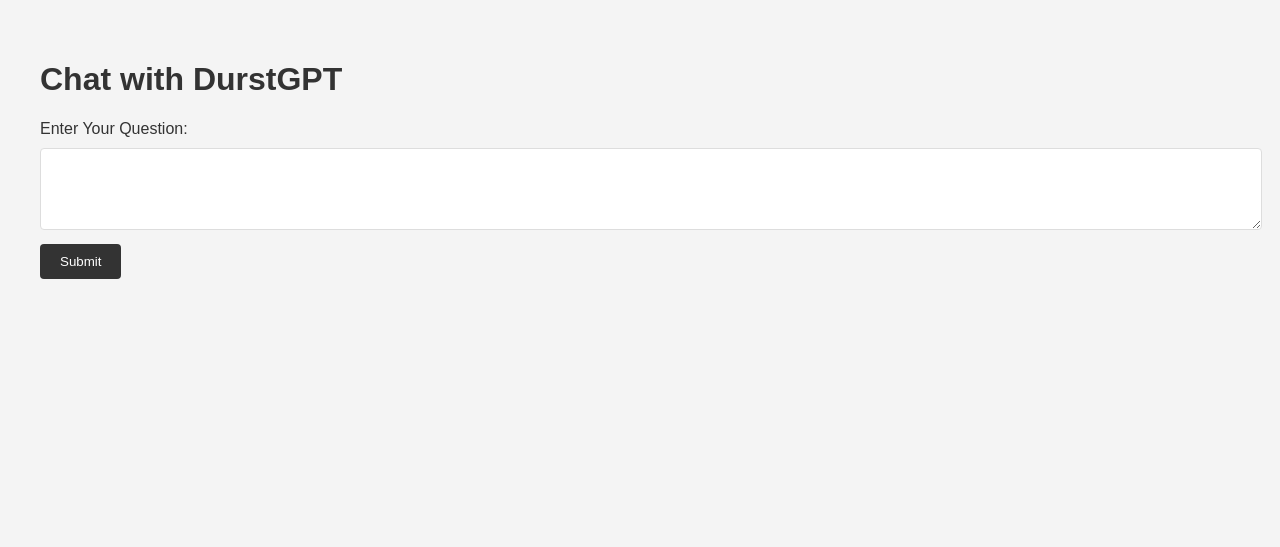
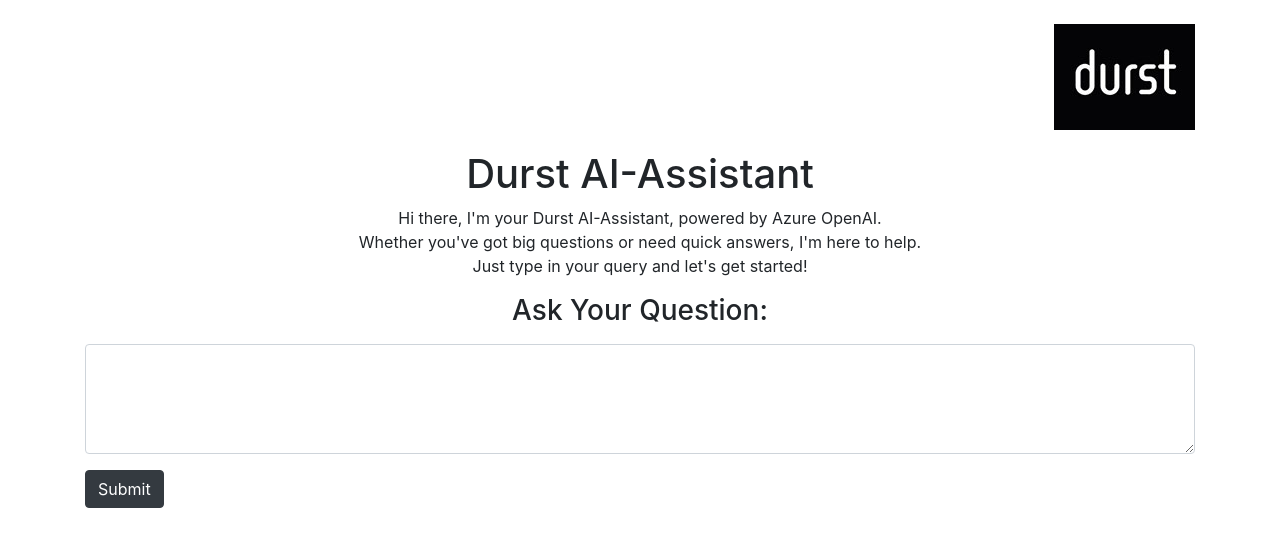
Before and after one commit to maxthelup/azure-openai-chat, a Flask app: page / in a window 1280 px wide. Shown: the top 547 px of the page. Run offline with Flask 3, Linux system fonts and the light colour scheme; some libraries are stand-ins or nearby versions.

Commit message:
Updated version, changes to HTML, CSS and logo only. No change in Python.

```diff
--- a/static/styles.css
+++ b/static/styles.css
@@ -1,63 +1,34 @@
-body {
-    font-family: Arial, sans-serif;
-    margin: 20px;
-    padding: 20px;
-    background-color: #f4f4f4;
-    color: #333;
-}
-
-h1 {
-    color: #333;
-}
-
 .chat-box {
-    background-color: #fff;
-    border: 1px solid #ddd;
-    padding: 10px;
+    background-color: #f8f9fa;
+    border-radius: 10px;
+    padding: 15px;
     margin-top: 20px;
-    border-radius: 10px;
-    box-shadow: 0 4px 8px 0 rgba(0,0,0,0.2);
 }
 
 .user-message, .ai-response {
     padding: 10px;
     margin-bottom: 10px;
     border-radius: 8px;
-    box-shadow: 0 2px 4px 0 rgba(0,0,0,0.1);
 }
 
 .user-message {
-    background-color: #e7e7e7;
+    background-color: #e9ecef;
 }
 
 .ai-response {
-    background-color: #f0f0f0;
+    background-color: #dee2e6;
+}
+.header {
+    text-align: center;
+    position: relative; /* Ensure relative positioning for absolute child elements */
 }
 
-textarea {
-    width: 100%;
-    padding: 10px;
-    margin: 10px 0;
-    border-radius: 4px;
-    border: 1px solid #ddd;
-    resize: vertical;
+.logo {
+    max-width: 100%;
+    height: auto;
+    margin-bottom: 20px; /* Adds space below the logo */
 }
 
-input[type=submit] {
-    padding: 10px 20px;
-    background-color: #333;
-    color: white;
-    border: none;
-    border-radius: 4px;
-    cursor: pointer;
+.logo-spacer {
+    height: 40px; /* Adjust this value as needed for spacing */
 }
-
-input[type=submit]:hover {
-    background-color: #555;
-}
-
-@media (max-width: 768px) {
-    textarea {
-        width: 100%;
-    }
-}
--- a/templates/chat_form.html
+++ b/templates/chat_form.html
@@ -4,21 +4,35 @@
     <meta charset="UTF-8">
     <meta http-equiv="X-UA-Compatible" content="IE=edge">
     <meta name="viewport" content="width=device-width, initial-scale=1.0">
+    <link href="https://stackpath.bootstrapcdn.com/bootstrap/4.3.1/css/bootstrap.min.css" rel="stylesheet">
     <link rel="stylesheet" href="styles.css">
-    <title>Chat with DurstGPT</title>
+    <title>Durst AI-Assistant</title>
 </head>
 <body>
-    <h1>Chat with DurstGPT</h1>
-    <form action="/chat" method="post">
-        <label for="user_question">Enter Your Question:</label><br>
-        <textarea id="user_question" name="user_question" rows="4" cols="50"></textarea><br>
-        <input type="submit" value="Submit">
+    <div class="container mt-4">
+        <div class="row">
+            <div class="col-12 text-right">
+                <img src="static/images/Durst_Logo_WEB_small.jpg" alt="Durst Logo" class="logo" style="margin-bottom: 20px;">
+            </div>
+        </div>
+        <h1 class="text-center mb-2">Durst AI-Assistant</h1>
+        <p class="intro-text text-center">
+            Hi there, I'm your Durst AI-Assistant, powered by Azure OpenAI.<br>
+            Whether you've got big questions or need quick answers, I'm here to help.<br>
+            Just type in your query and let's get started!<br>
+        </p>
+
+        <h3 class="text-center mb-3">Ask Your Question:</h3>
+        <form action="/chat" method="post" class="mb-3">
+            <div class="form-group">
+                <textarea class="form-control" id="user_question" name="user_question" rows="4"></textarea>
+            </div>
+            <button type="submit" class="btn btn-dark">Submit</button>
         </form>
 
-    <!-- Display the response -->
         {% if response %}
             <div class="chat-box">
-            <div class="user-message">
+                <div class="user-message mb-2">
                     <strong>You:</strong> {{ user_question }}
                 </div>
                 <div class="ai-response">
@@ -26,5 +40,9 @@
                 </div>
             </div>
         {% endif %}
+    </div>
+    <script src="https://code.jquery.com/jquery-3.3.1.slim.min.js"></script>
+    <script src="https://cdnjs.cloudflare.com/ajax/libs/popper.js/1.14.7/umd/popper.min.js"></script>
+    <script src="https://stackpath.bootstrapcdn.com/bootstrap/4.3.1/js/bootstrap.min.js"></script>
 </body>
 </html>
```
Also changed, not shown: static/images/Durst_Logo_WEB.jpg (added), static/images/Durst_Logo_WEB_small.jpg (added). Lines whose indentation alone changed are shown as unchanged.
